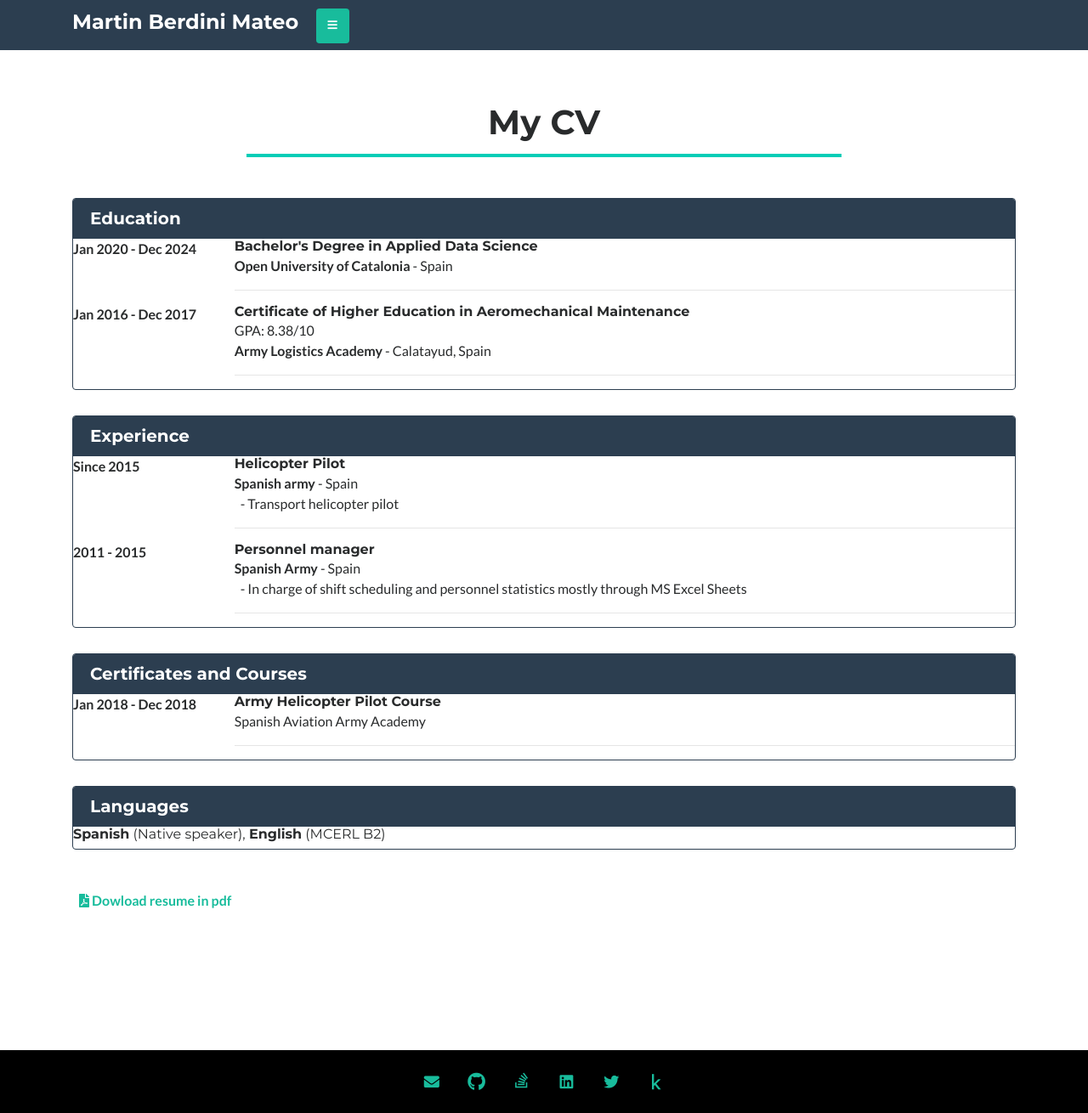
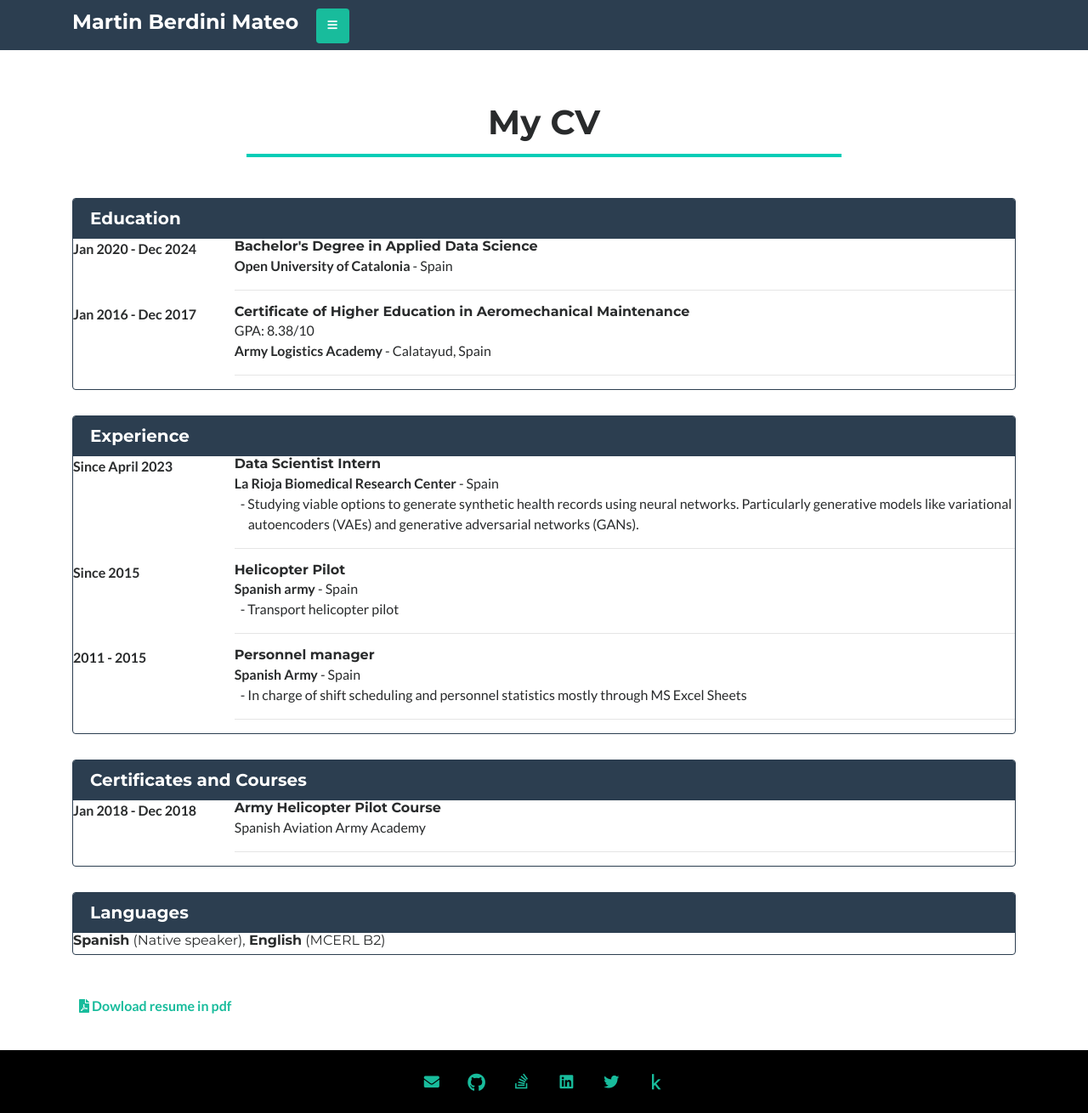
Before and after one commit to chiflmas/chiflmas.github.io, a Jekyll site: the page built from cv.md, in a window 1280 px wide and 1310 px high. Shown: the whole window at 85% size. Built offline with Jekyll 4.4.1, drawn with Linux system fonts in a browser that asks for light colours; nearby versions of some CDN libraries.

Commit message:
update cv

```diff
--- a/_data/cv.yml
+++ b/_data/cv.yml
@@ -21,6 +21,15 @@ Education:
 
 
 Experience:
+  - term: Since April 2023
+    title: Data Scientist Intern
+    company: La Rioja Biomedical Research Center
+    location: Spain
+    details:
+      - "Studying viable options to generate synthetic health records using neural networks.
+      Particularly generative models like variational autoencoders (VAEs) and generative adversarial networks (GANs)."
+    featured: true
+
   - term: Since 2015
     title: Helicopter Pilot
     company: Spanish army
```
